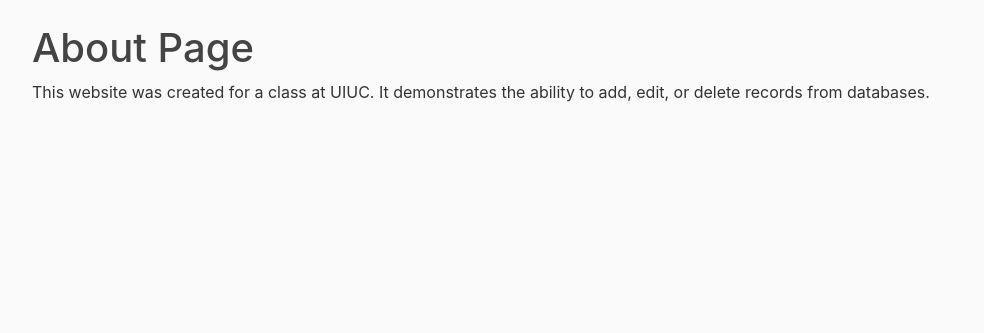
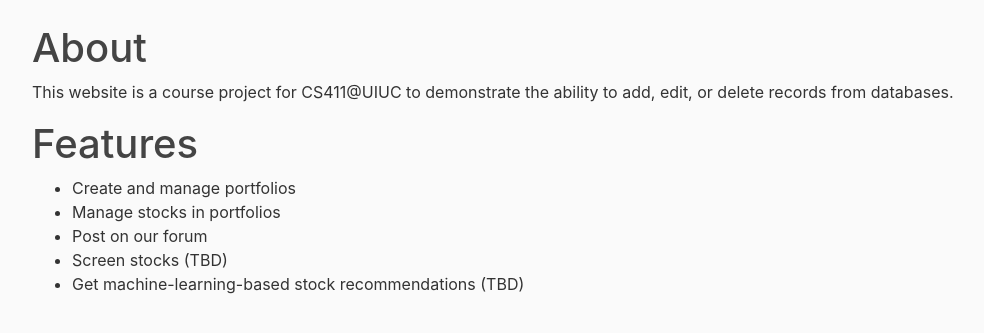
Before and after one commit to HongfeiLi365/RobotAdvisor, a Flask app: page /about in a window 1280 px wide. Shown: the part 56-389 px from the top of the page, without its empty margins (53-1037 px from the left). Run offline with Flask 2, Linux system fonts and the light colour scheme; some libraries are stand-ins or nearby versions.

Commit message:
Update About

```diff
--- a/flaskblog/templates/about.html
+++ b/flaskblog/templates/about.html
@@ -1,5 +1,24 @@
 {% extends "layout.html" %}
 {% block content %}
-    <h1>About Page</h1>
-    <p>This website was created for a class at UIUC. It demonstrates the ability to add, edit, or delete records from databases.</p>
+<h1>About</h1>
+<p>This website is a course project for CS411@UIUC to demonstrate the ability to add, edit, or delete records from databases.</p>
+
+<h1>Features</h1>
+<ul>
+    <li>
+        Create and manage portfolios
+    </li>
+    <li>
+        Manage stocks in portfolios
+    </li>
+    <li>
+        Post on our forum
+    </li>
+    <li>
+        Screen stocks (TBD)
+    </li>
+    <li>
+        Get machine-learning-based stock recommendations (TBD)
+    </li>
+</ul>
 {% endblock content %}
```
